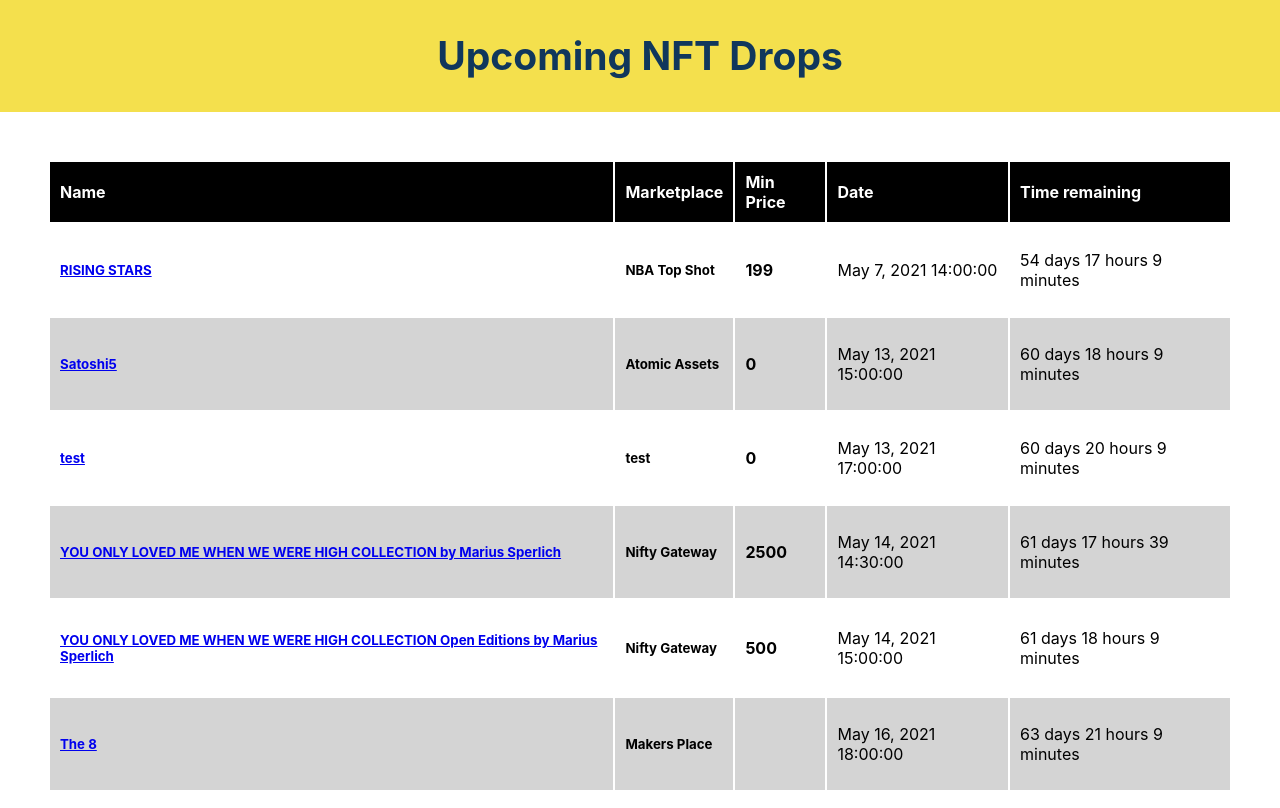
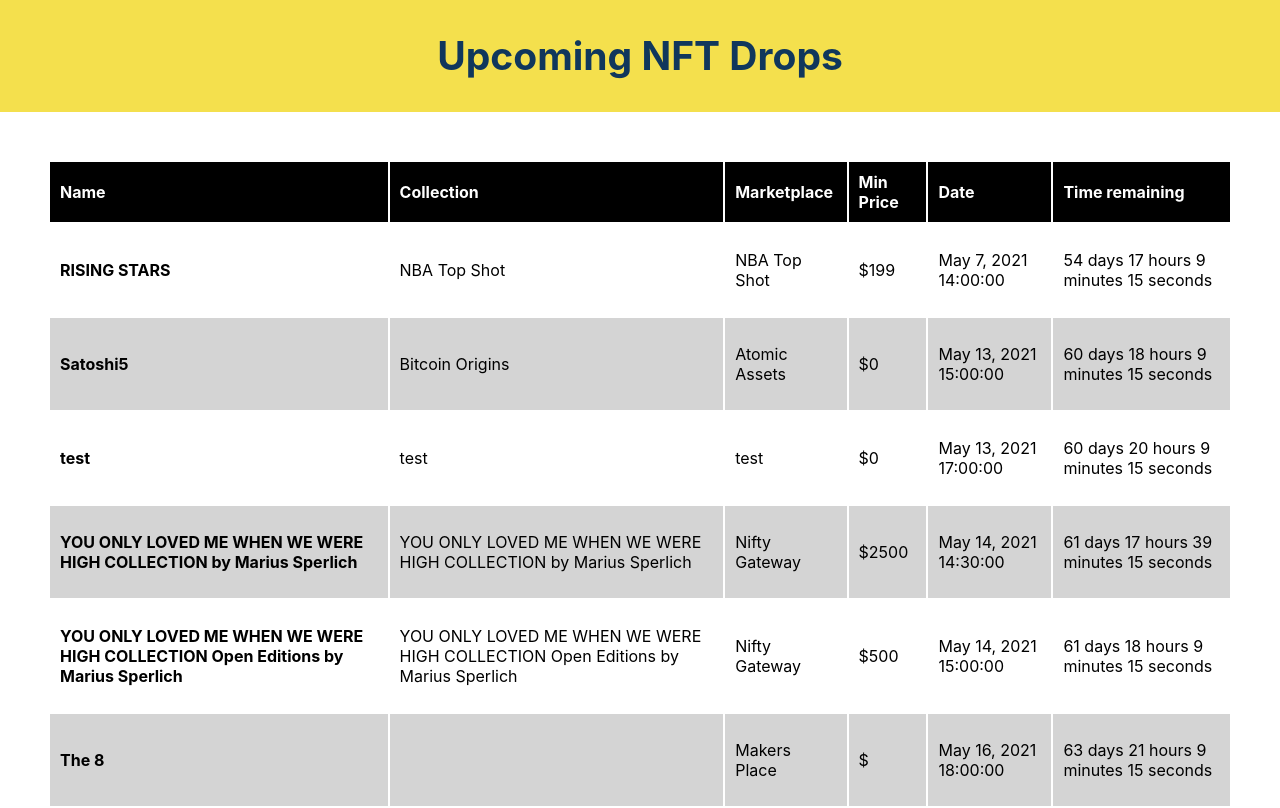
Before and after one commit to thepractice/nft-drops, a React (Create React App) app: page / in a window 1280 px wide. Shown: the top 808 px of the page. Built offline with nearby package versions, Linux system fonts and the light colour scheme.

Commit message:
Add seconds.

```diff
--- a/src/Drops.js
+++ b/src/Drops.js
@@ -27,7 +27,8 @@
       timeLeft = {
         days: Math.floor(difference / (1000 * 60 * 60 * 24)),
         hours: Math.floor((difference / (1000 * 60 * 60)) % 24),
-        minutes: Math.floor((difference / 1000 / 60) % 60)
+        minutes: Math.floor((difference / 1000 / 60) % 60),
+        seconds: Math.floor((difference / 1000) % 60)
       };
     }
     return timeLeft;
@@ -57,15 +58,19 @@
   return (
     <tr>
       <td>
-        <h5>
+        <p>
           <a href={url}>{name}</a>
-        </h5>
+        </p>
       </td>
       <td>
-        <h5>{marketplace}</h5>
+        <p>{collectionName}</p>
+      </td>
+
+      <td>
+        <p>{marketplace}</p>
       </td>
       <td>
-        <h4>{minPrice}</h4>
+        <p>${minPrice}</p>
       </td>
       <td>
         <p>{date}</p>
@@ -89,6 +94,7 @@
           <thead>
             <tr>
               <th>Name</th>
+              <th>Collection</th>
               <th>Marketplace</th>
               <th>Min Price</th>
               <th>Date</th>
--- a/src/data.js
+++ b/src/data.js
@@ -5,7 +5,7 @@
     collectionName: "Bitcoin Origins",
     date: "July 23, 2021 13:00:00",
     url: "https://www.btcorigins.com/",
-    minPrice: 0,
+    minPrice: 20,
     marketplace: "Atomic Assets",
     category: "Trading Cards",
   },
--- a/src/index.css
+++ b/src/index.css
@@ -11,3 +11,9 @@
   font-family: source-code-pro, Menlo, Monaco, Consolas, 'Courier New',
     monospace;
 }
+
+a {
+  color: black;
+  text-decoration: none;
+  font-weight: bold;
+}
```
